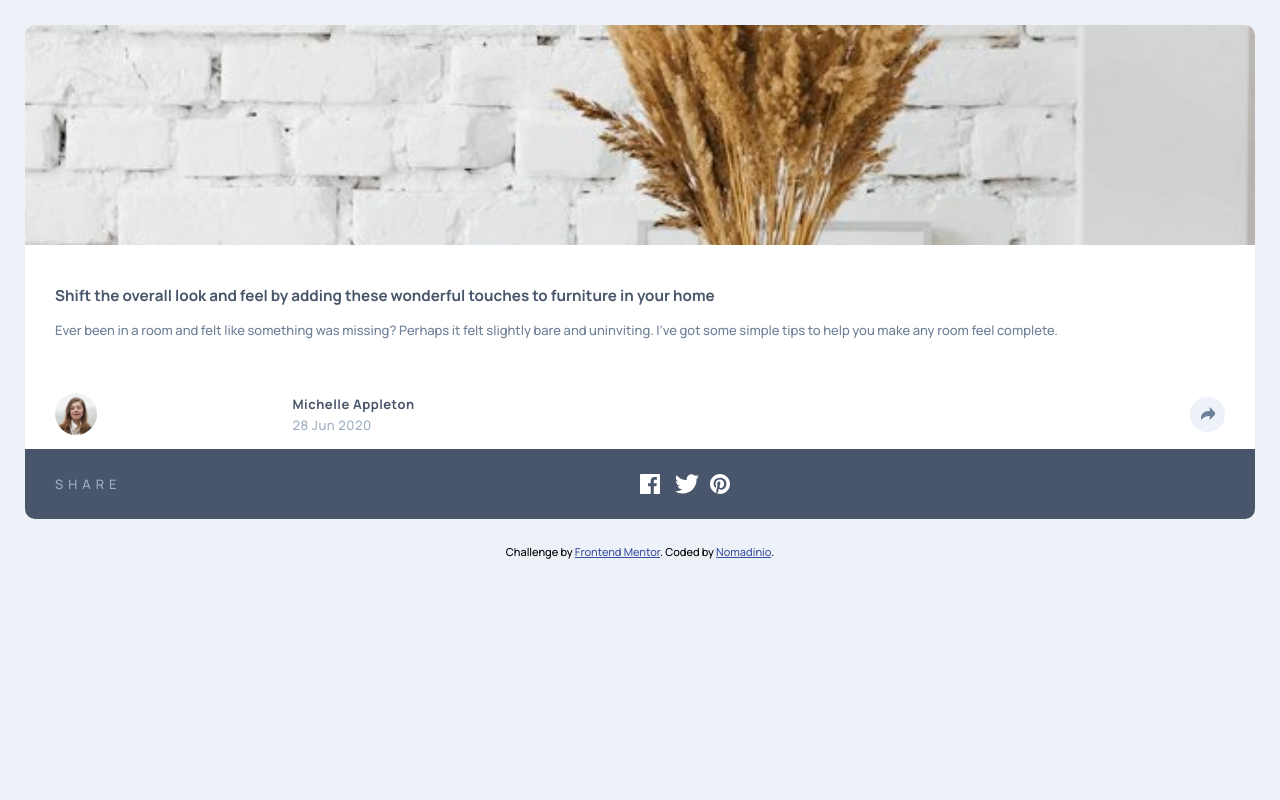
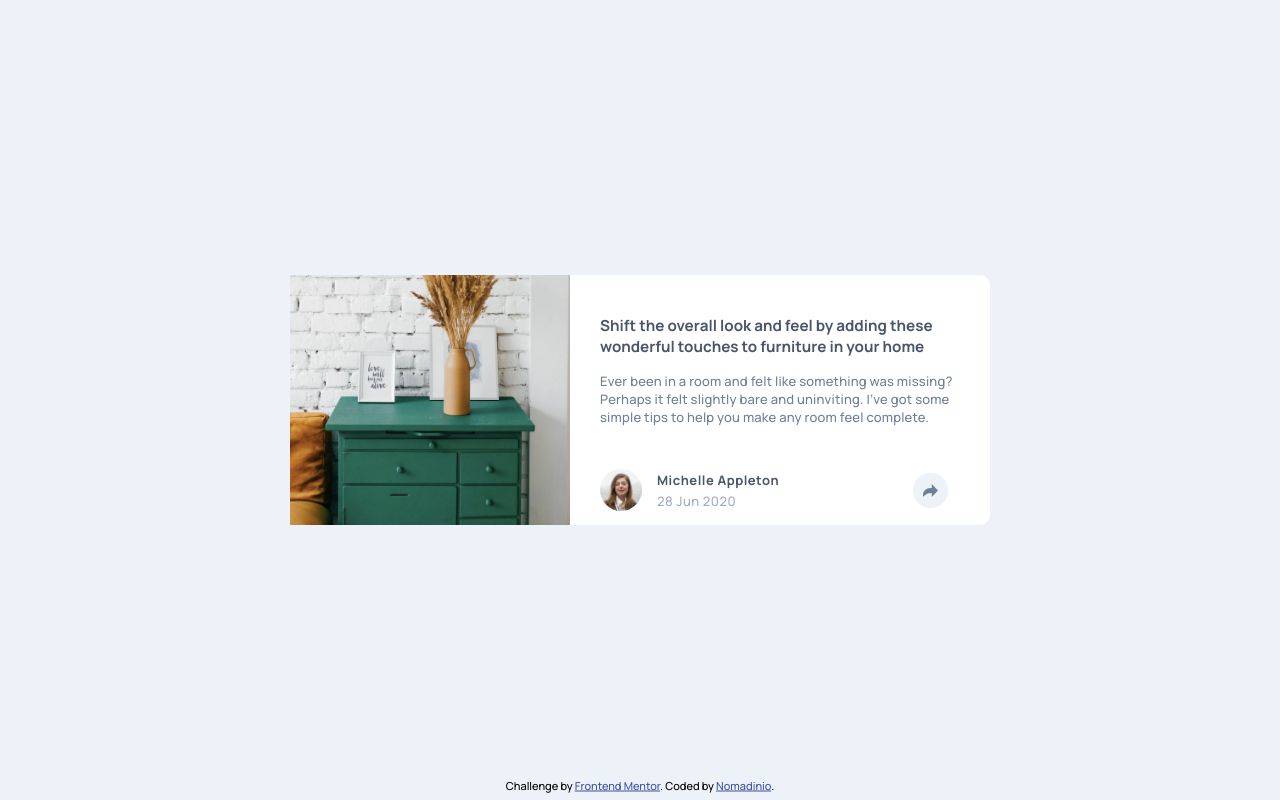
Before and after one commit to Nomadinio0/article-preview-component-master, a plain HTML site: page index.html in a window 1280 px wide. Drawn offline with Linux system fonts and the light colour scheme.

Commit message:
Finished

```diff
--- a/index.html
+++ b/index.html
@@ -34,19 +34,21 @@
         <p class="name">Michelle Appleton</p>
         <p class="date">28 Jun 2020</p>
       </div>
-      <div class="author-share">
+      <div class="shareBtn">
         <svg xmlns="http://www.w3.org/2000/svg" width="15" height="13">
           <path fill="#6E8098"
             d="M15 6.495L8.766.014V3.88H7.441C3.33 3.88 0 7.039 0 10.936v2.049l.589-.612C2.59 10.294 5.422 9.11 8.39 9.11h.375v3.867L15 6.495z" />
         </svg>
       </div>
-    </div>
-    <div class="social">
-      <p>Share</p>
-      <div class="social-links">
-        <a href="#"><img src="/images/icon-facebook.svg" alt=""></a>
-        <a href="#"><img src="/images/icon-twitter.svg" alt=""></a>
-        <a href="#"><img src="/images/icon-pinterest.svg" alt=""></a>
+
+      <div class="social">
+        <p>Share</p>
+        <div class="social-links">
+          <a href="https://www.facebook.com/" target="_blank"><img src="/images/icon-facebook.svg" alt=""></a>
+          <a href="https://twitter.com/" target="_blank"><img src="/images/icon-twitter.svg" alt=""></a>
+          <a href="https://pinterest.com/" target="_blank"><img src="/images/icon-pinterest.svg" alt=""></a>
+        </div>
+        <div class="pointer"></div>
       </div>
     </div>
   </div>
@@ -54,6 +56,7 @@
     Challenge by <a href="https://www.frontendmentor.io?ref=challenge" target="_blank">Frontend Mentor</a>.
     Coded by <a href="https://www.frontendmentor.io/profile/Nomadinio0">Nomadinio</a>.
   </div>
+  <script src="/js/main.js"></script>
 </body>
 
 </html>
--- a/js/main.js
+++ b/js/main.js
@@ -0,0 +1,14 @@
+const shareBtn = document.querySelector('.shareBtn')
+const social = document.querySelector('.social')
+
+console.log(shareBtn)
+console.log(social)
+
+// function button() {
+
+// }
+
+shareBtn.addEventListener('click', () => {
+	social.classList.toggle('active')
+    shareBtn.classList.toggle('activeBtn')
+})
--- a/scss/style.scss
+++ b/scss/style.scss
@@ -7,6 +7,10 @@
 }
 
 .attribution {
+	position: absolute;
+	bottom: 0;
+	left: 50%;
+	transform: translate(-50%, -50%);
 	font-size: 11px;
 	text-align: center;
 
@@ -16,12 +20,17 @@
 }
 
 body {
+	height: 100vh;
+	display: flex;
 	font-family: 'Manrope', sans-serif;
 	font-size: 13px;
 	background-color: $lightGrayishBlue;
 
 	.container {
-		margin: 25px;
+		display: flex;
+		flex-direction: column;
+		margin: auto;
+		width: 325px;
 		border-radius: 10px;
 		overflow: hidden;
 		background: white;
@@ -36,7 +45,7 @@ body {
 		}
 
 		.content {
-			padding: 40px 30px;
+			padding: 40px 30px 20px 30px;
 
 			&__title {
 				padding-bottom: 15px;
@@ -44,18 +53,20 @@ body {
 			}
 
 			&__text {
+				letter-spacing: 0.2px;
 				color: $desaturatedDarkBlue;
 			}
 		}
 
 		.author {
+			position: relative;
 			display: flex;
 			align-items: center;
-			justify-content: space-between;
-			padding: 0 30px;
+			width: 100%;
 			height: 70px;
 
 			&-avatar {
+				margin-left: 30px;
 				height: 60%;
 				border-radius: 50%;
 			}
@@ -63,6 +74,7 @@ body {
 			&-text {
 				display: flex;
 				flex-direction: column;
+				margin-left: 15px;
 				row-gap: 3px;
 				width: 60%;
 				float: left;
@@ -82,7 +94,9 @@ body {
 				}
 			}
 
-			&-share {
+			.shareBtn {
+				position: absolute;
+				right: 10%;
 				display: flex;
 				justify-content: center;
 				align-items: center;
@@ -90,22 +104,29 @@ body {
 				width: 35px;
 				border-radius: 17px;
 				background-color: $lightGrayishBlue;
+				transition: 0.5s ease-out;
+				z-index: 10;
+				cursor: pointer;
+			}
 
-				svg {
-					width: 40%;
-					height: 40%;
+			.activeBtn {
+				background-color: $grayishBlue;
+				svg path {
+					fill: #fff;
 				}
 			}
 		}
 
 		.social {
+			position: absolute;
+			width: 100%;
 			display: flex;
 			align-items: center;
-			justify-content: space-between;
 			padding: 0 30px;
 			height: 70px;
 			background-color: $veryDarkBlue;
-			// display: none;
+			transform: translateY(100%);
+			transition: transform 0.5s ease-in-out;
 
 			p {
 				letter-spacing: 5px;
@@ -115,28 +136,76 @@ body {
 
 			&-links {
 				display: flex;
-				width: 50%;
 
 				a {
 					display: flex;
-					margin-right: 15px;
-				}
-			}
-
-			&-share {
-				display: flex;
-				justify-content: center;
-				align-items: center;
-				height: 35px;
-				width: 35px;
-				border-radius: 17px;
-				background-color: $desaturatedDarkBlue;
-
-				svg {
-					width: 40%;
-					height: 40%;
+					margin-left: 15px;
 				}
 			}
 		}
+
+		.active {
+			transform: translateY(0%);
+			transition: transform 0.5s ease-in-out;
+		}
 	}
 }
+
+@media (min-width: 800px) {
+	body .container {
+		display: grid;
+		flex-direction: row;
+		grid-template-columns: 2fr 3fr;
+		grid-template-rows: 1fr;
+		width: 700px;
+		height: 250px;
+		overflow: visible;
+
+		.thumbnail {
+			overflow: visible;
+			grid-row: 1/3;
+			grid-column: 1/2;
+			align-items: center;
+
+			img {
+				height: 250px;
+			}
+		}
+
+		.content {
+			padding-bottom: 10px;
+		}
+
+		.author {
+			grid-column: 2/3;
+			overflow: visible;
+
+			.activeBtn {
+				background-color: $veryDarkBlue;
+			}
+		}
+		.social {
+			top: -70%;
+			right: -13%;
+			width: 230px;
+			height: 45px;
+			border-radius: 10px;
+			transform: scale(0);
+
+			.pointer {
+				position: absolute;
+				top: 35px;
+				left: 105px;
+				transform: rotate(45deg);
+				width: 20px;
+				height: 20px;
+				background-color: $veryDarkBlue;
+				z-index: -1;
+			}
+		}
+
+		.active {
+			transform: scale(1);
+		}
+	}
+}
```
Also changed, not shown: Screenshot.jpg (added), css/style.css, 3 other files.
